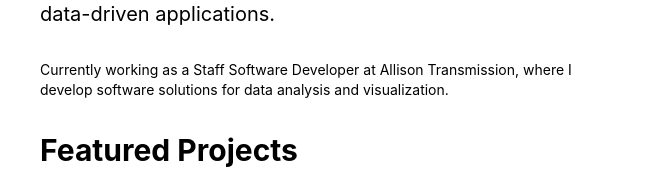
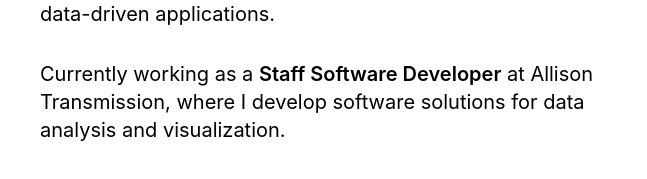
Before and after one commit to byronwall/wall-portfolio, a Next.js app: page / in a window 1280 px wide. Shown: the part 188-367 px from the top of the page, without its empty margins (312-959 px from the left). Built offline with nearby package versions, Linux system fonts and the light colour scheme.

Commit message:
Enhance homepage text styling and formatting

```diff
--- a/app/page.tsx
+++ b/app/page.tsx
@@ -11,8 +11,9 @@
           Software engineer with 14+ years of experience building data-driven
           applications.{" "}
         </p>
-        <p>
-          Currently working as a Staff Software Developer at{" "}
+        <p className="text-xl">
+          Currently working as a{" "}
+          <span className="font-semibold">Staff Software Developer</span> at{" "}
           <Link
             href="https://allisontransmission.com"
             target="_blank"
```
